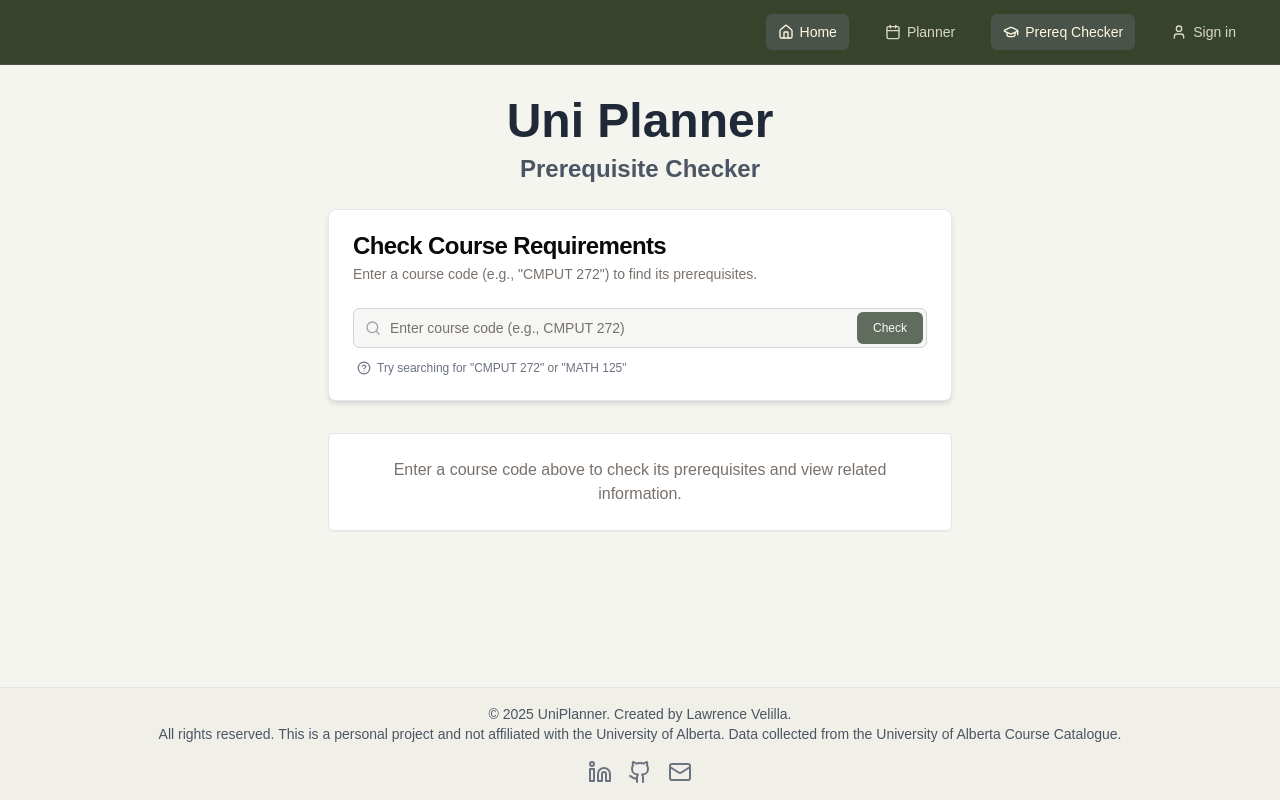
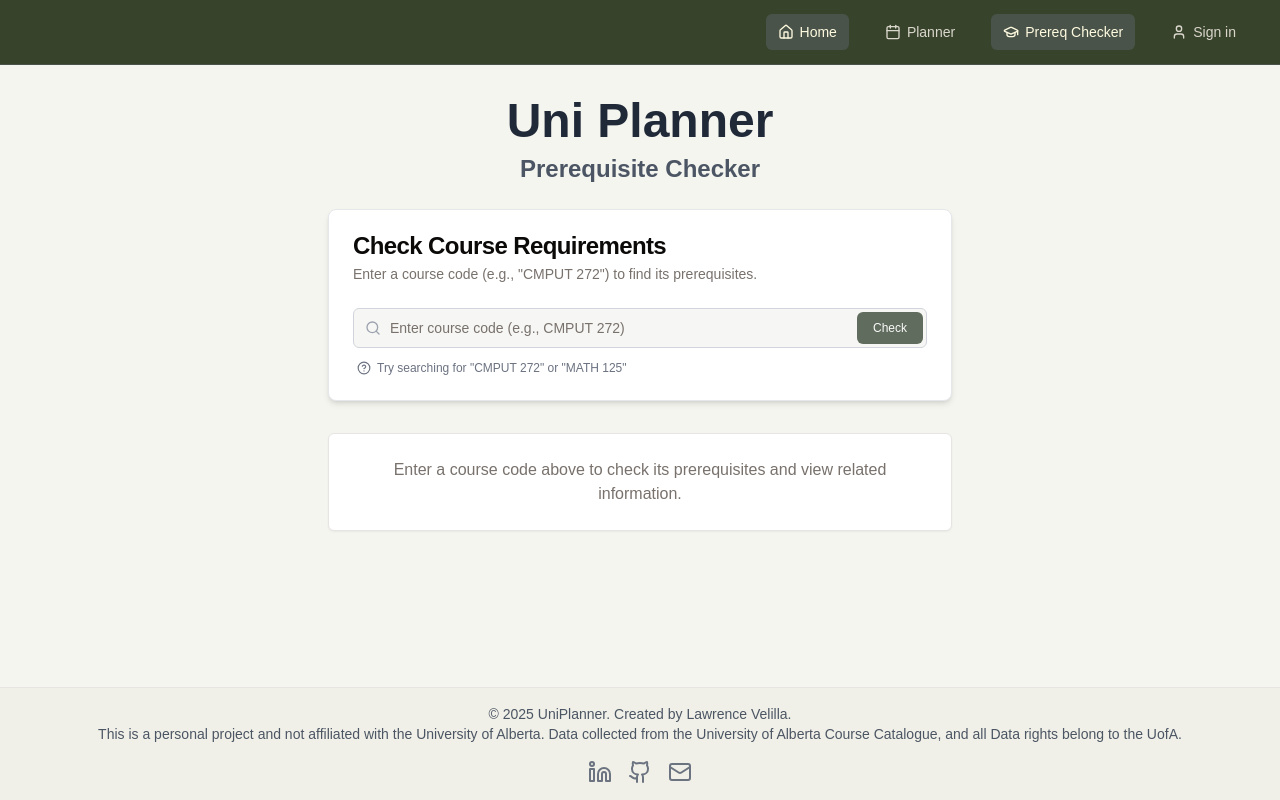
Before and after one commit to LawrenceVelilla/UCourseMap, a Next.js app: page / in a window 1280 px wide. Built offline with nearby package versions, Linux system fonts and the light colour scheme; a web font is replaced by a local one.

Commit message:
Fixed footer

```diff
--- a/components/footer.tsx
+++ b/components/footer.tsx
@@ -18,8 +18,8 @@ export function Footer({ className }: FooterProps) {
       <div className="container mx-auto flex flex-col items-center justify-center space-y-4">
         <div>
           <p>© {new Date().getFullYear()} UniPlanner. Created by Lawrence Velilla.</p>
-          <p>All rights reserved. This is a personal project and not affiliated with the University of Alberta.
-          Data collected from the University of Alberta Course Catalogue.</p>
+          <p>This is a personal project and not affiliated with the University of Alberta.
+          Data collected from the University of Alberta Course Catalogue, and all Data rights belong to the UofA.</p>
         </div>
 
         <div className="flex items-center space-x-4">
```
